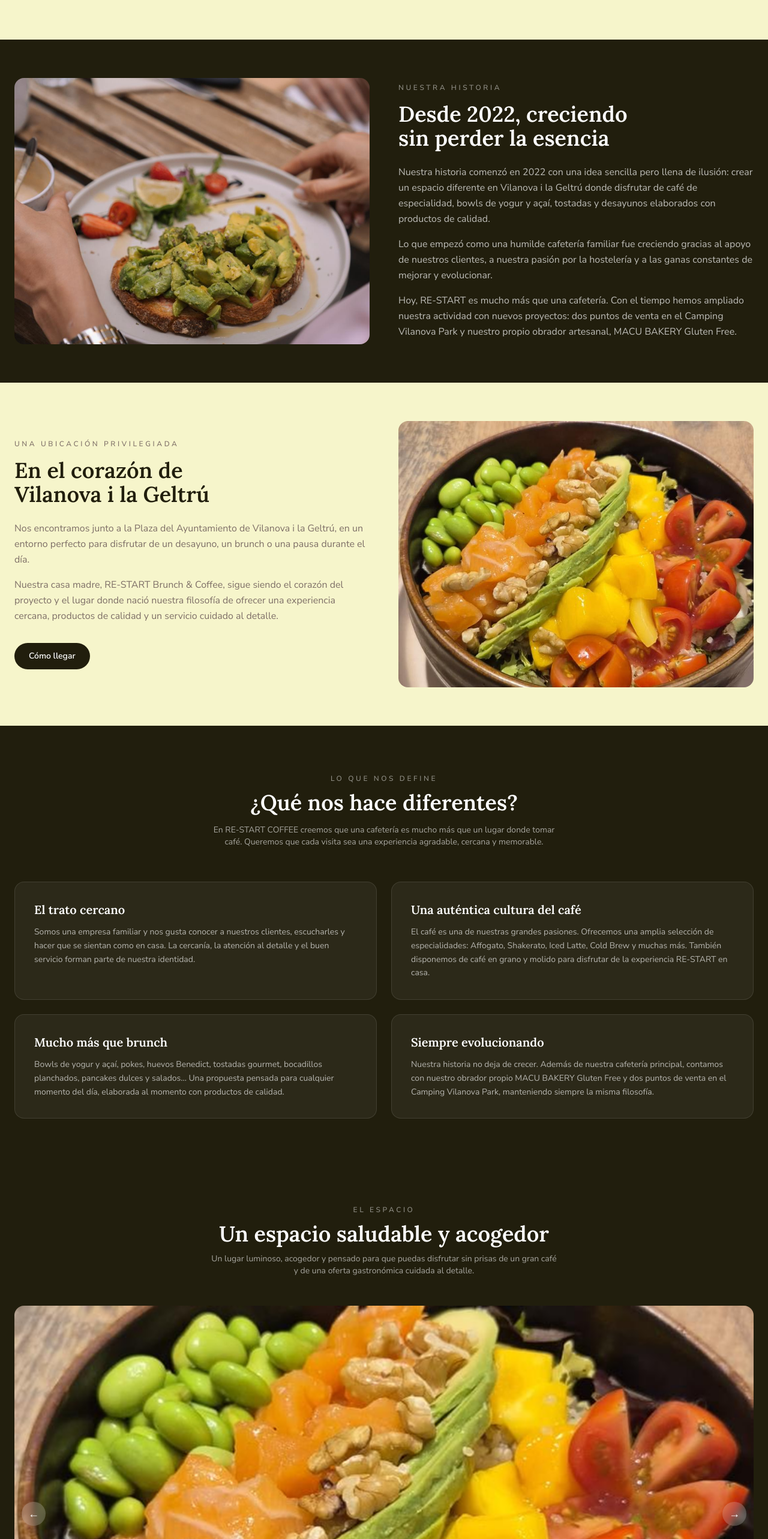
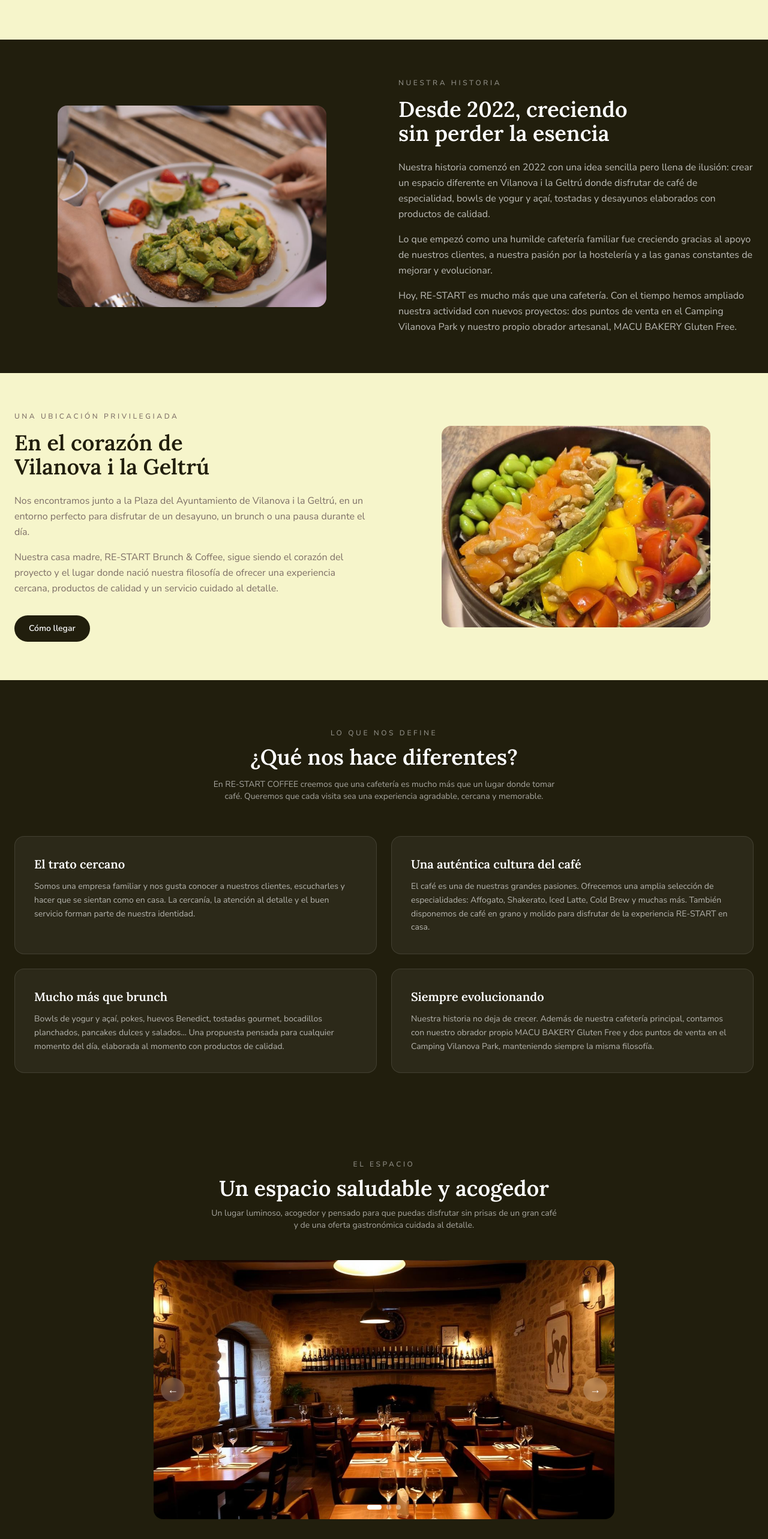
Before and after one commit to raudyweb/RESTART, a React (Vite) app: page /sobre-nosotros in a window 1280 px wide. Shown: the part 900-3466 px from the top of the page at 60% size. Built offline with nearby package versions, Linux system fonts and the light colour scheme.

Commit message:
cambios de efectos y carrusel
Removed automatic slide interval and adjusted layout for images.

```diff
--- a/src/pages/About.tsx
+++ b/src/pages/About.tsx
@@ -45,13 +45,6 @@ const About = () => {
     return () => clearTimeout(t);
   }, []);
 
-  useEffect(() => {
-    const interval = setInterval(() => {
-      setActiveSlide(i => (i === images.length - 1 ? 0 : i + 1));
-    }, 4000);
-    return () => clearInterval(interval);
-  }, []);
-
   return (
     <div className="min-h-screen bg-background text-foreground">
       <Navbar />
@@ -86,7 +79,7 @@ const About = () => {
         <div className="container px-6">
           <div className="grid md:grid-cols-2 gap-12 items-center">
             <FadeIn direction="left">
-              <div className="rounded-2xl overflow-hidden aspect-[4/3]">
+              <div className="rounded-2xl overflow-hidden w-full md:max-w-md mx-auto aspect-[4/3]">
                 <img src={aboutImg} alt="Restart Coffee" className="w-full h-full object-cover hover:scale-105 transition-transform duration-700" />
               </div>
             </FadeIn>
@@ -117,7 +110,7 @@ const About = () => {
               </div>
             </FadeIn>
             <FadeIn direction="right">
-              <div className="order-1 md:order-2 rounded-2xl overflow-hidden aspect-[4/3]">
+              <div className="order-1 md:order-2 rounded-2xl overflow-hidden w-full md:max-w-md mx-auto aspect-[4/3]">
                 <img src={terraceImg} alt="Terraza Restart Coffee" className="w-full h-full object-cover hover:scale-105 transition-transform duration-700" />
               </div>
             </FadeIn>
@@ -159,22 +152,18 @@ const About = () => {
             </div>
           </FadeIn>
           <FadeIn delay={100}>
+            <div className="max-w-3xl mx-auto">
               <div
                 className="relative rounded-2xl overflow-hidden aspect-[16/9]"
                 onTouchStart={(e) => {
-                const touch = e.touches[0];
-                (e.currentTarget as any)._touchStartX = touch.clientX;
+                  (e.currentTarget as any)._touchStartX = e.touches[0].clientX;
                 }}
                 onTouchEnd={(e) => {
                   const startX = (e.currentTarget as any)._touchStartX ?? 0;
-                const endX = e.changedTouches[0].clientX;
-                const diff = startX - endX;
+                  const diff = startX - e.changedTouches[0].clientX;
                   if (Math.abs(diff) > 40) {
-                  if (diff > 0) {
-                    setActiveSlide(i => (i === images.length - 1 ? 0 : i + 1));
-                  } else {
-                    setActiveSlide(i => (i === 0 ? images.length - 1 : i - 1));
-                  }
+                    if (diff > 0) setActiveSlide(i => (i === images.length - 1 ? 0 : i + 1));
+                    else setActiveSlide(i => (i === 0 ? images.length - 1 : i - 1));
                   }
                 }}
               >
@@ -187,6 +176,7 @@ const About = () => {
                   {images.map((_, i) => (
                     <button key={i} onClick={() => setActiveSlide(i)} className={`transition-all duration-300 rounded-full ${activeSlide === i ? "bg-white w-6 h-2" : "bg-white/40 w-2 h-2"}`} />
                   ))}
+                </div>
               </div>
             </div>
           </FadeIn>
```
Lines whose indentation alone changed are shown as unchanged.
